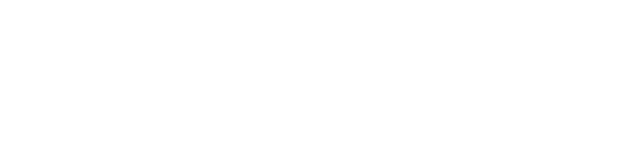
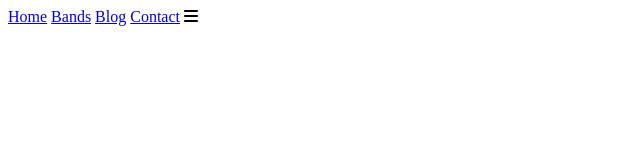
Before and after one commit to zakkmylde89/southMSMetal, a plain HTML site: page index.html in a window 1280 px wide. Shown: the whole page, without its empty margins (0-640 px from the left). Drawn offline with Linux system fonts and the light colour scheme.

Commit message:
fixed last commit

```diff
--- a/index.html
+++ b/index.html
@@ -7,9 +7,17 @@
     <meta http-equiv="X-UA-Compatible" content="IE=edge">
     <title>The History of Hardcore Music in Mississippi</title>
     <link rel="stylesheet" href="style.css">
+    <script src="https://kit.fontawesome.com/202a4ca45b.js" crossorigin="anonymous"></script>
 </head>
 
 <body>
+    <div id="topNav">
+        <a href="index.html">Home</a>
+        <a href="./pages/bandsList/bandsList.html">Bands</a>
+        <a href="./pages/blog/blog.html">Blog</a>
+        <a href="./pages/contactPage/contact.html">Contact</a>
+        <i class="fa-solid fa-bars"></i>
+    </div>
     <script src="index.js"></script>
 </body>
 
```
Also changed, not shown: pages/agonyEclipsed/agonyEclipsed.html (+2 -2 lines), pages/bandsList/bandsList.html (added), pages/bandsList/styleBands.css (added), pages/blog/blog.html (added), pages/blog/styleBlog.css (added).
